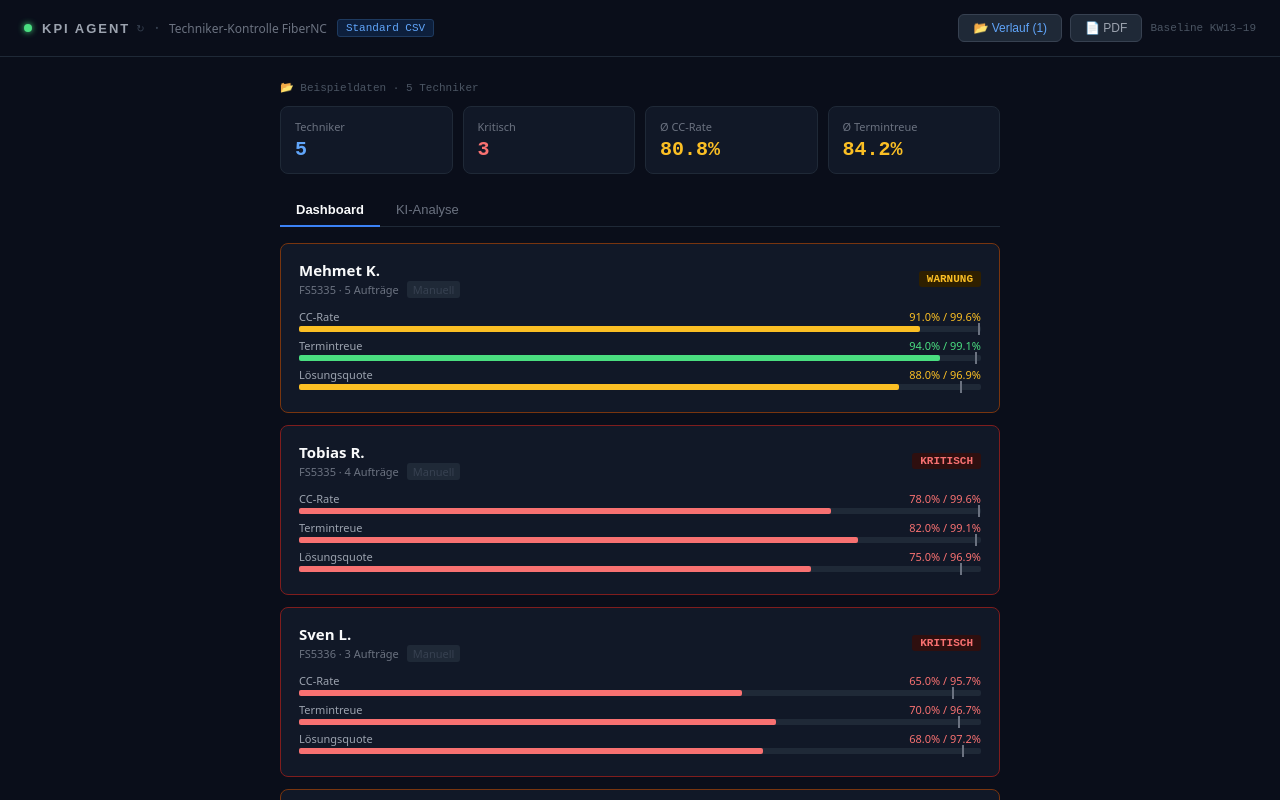
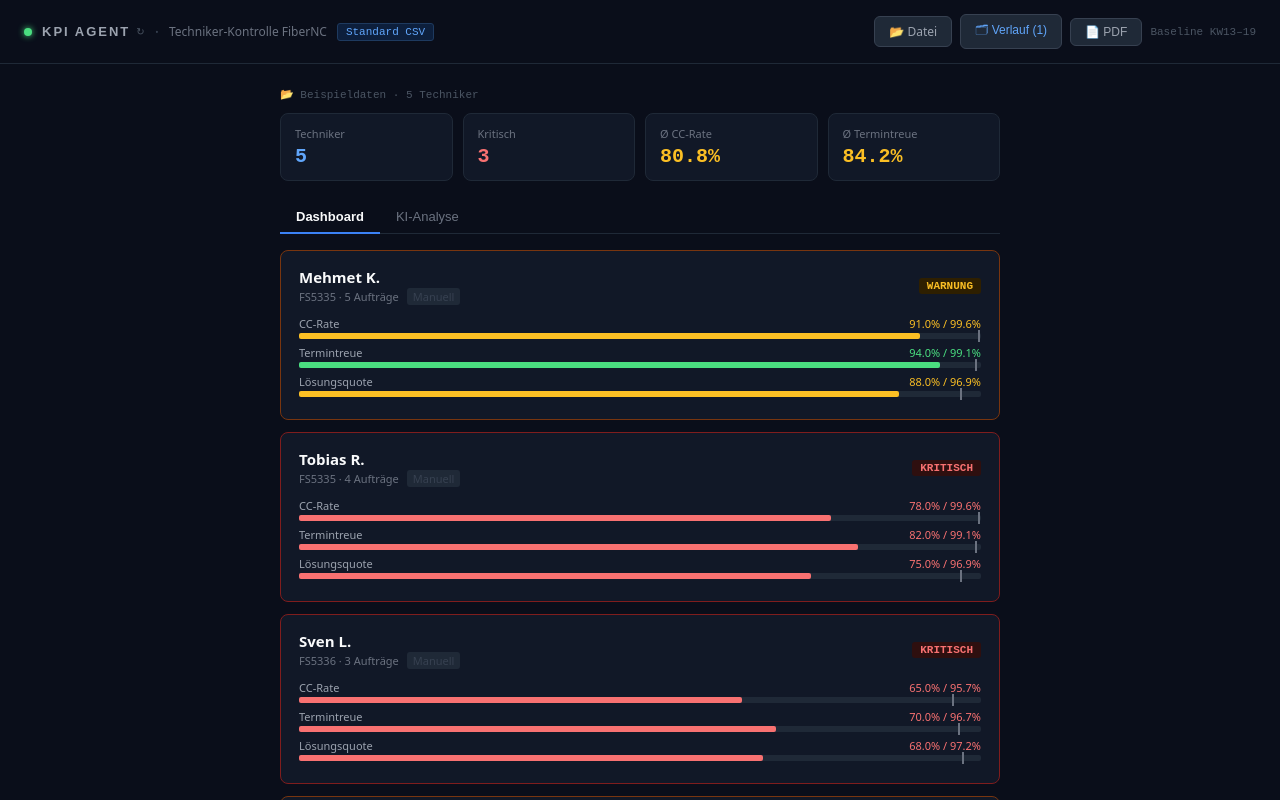
Before and after one commit to arashyaghmaei-png/kpi-agent, a Next.js app: page / in a window 1280 px wide. Both pictures are taken after a click on the button "Beispieldaten". Shown: the top 800 px of the page. Built offline with nearby package versions, Linux system fonts and the light colour scheme.

Commit message:
Update page.js

```diff
--- a/src/app/page.js
+++ b/src/app/page.js
@@ -321,6 +321,7 @@ function FormatBadge({ format }) {
 
 export default function KPIAgent() {
   const [techniker, setTechniker] = useState([]);
+  const [pendingTechniker, setPendingTechniker] = useState(null);
   const [aiAnalysis, setAiAnalysis] = useState("");
   const [loading, setLoading] = useState(false);
   const [exporting, setExporting] = useState(false);
@@ -332,7 +333,6 @@ export default function KPIAgent() {
   const [showSessions, setShowSessions] = useState(false);
   const dashboardRef = useRef(null);
 
-  // Beim Start gespeicherte Sessions laden
   useEffect(() => {
     try {
       const saved = localStorage.getItem(STORAGE_KEY);
@@ -340,26 +340,25 @@ export default function KPIAgent() {
     } catch(e) {}
   }, []);
 
-  // Sessions speichern wenn sie sich ändern
   useEffect(() => {
     try {
       localStorage.setItem(STORAGE_KEY, JSON.stringify(sessions));
     } catch(e) {}
   }, [sessions]);
 
-  const handleRows = useCallback((rows, name, skipSave) => {
-    if (!rows.length) { setError("Keine verwertbaren Daten gefunden."); return; }
-    const formats = [...new Set(rows.map(r => r.quelle))];
-    const fmt = formats.length === 1 ? formats[0] : "mixed";
-    setDetectedFormat(fmt);
-    setTechniker(rows);
+  // Wenn Analyse fertig ist und neue Datei wartet → automatisch laden
+  useEffect(() => {
+    if (!loading && pendingTechniker) {
+      setTechniker(pendingTechniker.rows);
+      setDetectedFormat(pendingTechniker.format);
+      setFileName(pendingTechniker.name);
       setAiAnalysis("");
-    setFileName(name);
-    setError("");
       setActiveTab("dashboard");
+      setPendingTechniker(null);
+    }
+  }, [loading, pendingTechniker]);
 
-    // Session speichern
-    if (!skipSave) {
+  const saveSession = (rows, name, fmt) => {
     const session = {
       id: Date.now(),
       name,
@@ -368,9 +367,28 @@ export default function KPIAgent() {
       uhrzeit: new Date().toLocaleTimeString("de-DE", { hour: "2-digit", minute: "2-digit" }),
       techniker: rows,
     };
-      setSessions(prev => [session, ...prev.slice(0, 19)]); // max 20 Sessions
+    setSessions(prev => [session, ...prev.slice(0, 19)]);
+  };
+
+  const handleRows = useCallback((rows, name, skipSave) => {
+    if (!rows.length) { setError("Keine verwertbaren Daten gefunden."); return; }
+    const formats = [...new Set(rows.map(r => r.quelle))];
+    const fmt = formats.length === 1 ? formats[0] : "mixed";
+    if (!skipSave) saveSession(rows, name, fmt);
+
+    if (loading) {
+      // KI läuft noch → in Warteschlange
+      setPendingTechniker({ rows, name, format: fmt });
+      setError("✓ Datei gespeichert — wird nach der Analyse geladen");
+    } else {
+      setDetectedFormat(fmt);
+      setTechniker(rows);
+      setAiAnalysis("");
+      setFileName(name);
+      setError("");
+      setActiveTab("dashboard");
     }
-  }, []);
+  }, [loading]);
 
   const loadSession = (session) => {
     handleRows(session.techniker, session.name, true);
@@ -396,6 +414,7 @@ export default function KPIAgent() {
   const handleFile = useCallback((e) => {
     const file = e.target.files[0];
     if (!file) return;
+    e.target.value = "";
     if (file.name.match(/\.xlsx?$/i)) { processXLSX(file); }
     else {
       const reader = new FileReader();
@@ -458,25 +477,27 @@ export default function KPIAgent() {
 
   return (
     <div style={{ background: "#0a0e1a", minHeight: "100vh", fontFamily: "system-ui, sans-serif", color: "#e5e7eb" }}>
-      {/* Header */}
       <div style={{ borderBottom: "1px solid #1f2937", padding: "14px 24px", display: "flex", alignItems: "center", justifyContent: "space-between" }}>
         <div style={{ display: "flex", alignItems: "center", gap: 10 }}>
           <div style={{ width: 8, height: 8, borderRadius: "50%", background: "#4ade80", boxShadow: "0 0 6px #4ade80" }} />
-          {/* KPI Agent Button — klickbar zum Aktualisieren */}
           <button onClick={() => window.location.reload()} style={{ background: "none", border: "none", cursor: "pointer", padding: 0, display: "flex", alignItems: "center", gap: 6 }}>
             <span style={{ fontWeight: 700, fontSize: 13, letterSpacing: 2, color: "#9ca3af", textTransform: "uppercase" }}>KPI Agent</span>
-            <span style={{ fontSize: 10, color: "#374151" }}>↻</span>
+            <span style={{ fontSize: 10, color: "#4b5563" }}>↻</span>
           </button>
           <span style={{ color: "#374151" }}>·</span>
           <span style={{ fontSize: 12, color: "#6b7280" }}>Techniker-Kontrolle FiberNC</span>
           {detectedFormat ? <FormatBadge format={detectedFormat} /> : null}
         </div>
         <div style={{ display: "flex", gap: 8, alignItems: "center" }}>
-          {/* Sessions Button */}
+          {/* Immer sichtbar: Datei hochladen während Analyse läuft */}
+          <label style={{ background: loading ? "#1a2e1a" : "#1f2937", color: loading ? "#4ade80" : "#9ca3af", border: `1px solid ${loading ? "#14532d" : "#374151"}`, padding: "6px 14px", borderRadius: 6, cursor: "pointer", fontSize: 12, display: "flex", alignItems: "center", gap: 6 }}>
+            {loading ? "⏳ Nächste Datei" : "📂 Datei"}
+            <input type="file" accept=".csv,.xlsx,.xls" onChange={handleFile} style={{ display: "none" }} />
+          </label>
           <div style={{ position: "relative" }}>
             <button onClick={() => setShowSessions(!showSessions)}
               style={{ background: "#1f2937", color: sessions.length > 0 ? "#60a5fa" : "#6b7280", border: "1px solid #374151", padding: "6px 14px", borderRadius: 6, cursor: "pointer", fontSize: 12 }}>
-              📂 Verlauf {sessions.length > 0 ? `(${sessions.length})` : ""}
+              🗂 Verlauf {sessions.length > 0 ? `(${sessions.length})` : ""}
             </button>
             {showSessions && (
               <div style={{ position: "absolute", right: 0, top: 36, width: 320, background: "#111827", border: "1px solid #1f2937", borderRadius: 8, zIndex: 100, maxHeight: 400, overflowY: "auto" }}>
@@ -493,7 +514,7 @@ export default function KPIAgent() {
                     onMouseLeave={e => e.currentTarget.style.background = "transparent"}>
                     <div>
                       <div style={{ fontSize: 12, color: "#f9fafb", fontWeight: 600 }}>{s.name}</div>
-                      <div style={{ fontSize: 10, color: "#6b7280", marginTop: 2 }}>{s.datum} {s.uhrzeit} · {s.techniker.length} Techniker · <FormatBadge format={s.format} /></div>
+                      <div style={{ fontSize: 10, color: "#6b7280", marginTop: 2 }}>{s.datum} {s.uhrzeit} · {s.techniker.length} Techniker</div>
                     </div>
                     <button onClick={(e) => deleteSession(s.id, e)} style={{ background: "none", border: "none", color: "#4b5563", cursor: "pointer", fontSize: 14, padding: "0 4px" }}>✕</button>
                   </div>
@@ -521,9 +542,9 @@ export default function KPIAgent() {
               <input type="file" accept=".csv,.xlsx,.xls" onChange={handleFile} style={{ display: "none" }} />
             </label>
             <button onClick={loadExample} style={{ background: "#1f2937", color: "#9ca3af", border: "1px solid #374151", padding: "10px 24px", borderRadius: 6, cursor: "pointer", fontSize: 13, fontWeight: 600 }}>Beispieldaten</button>
-            {error && <div style={{ marginTop: 16, color: "#f87171", fontSize: 13 }}>{error}</div>}
+            {error && <div style={{ marginTop: 16, color: "#4ade80", fontSize: 13 }}>{error}</div>}
             {sessions.length > 0 && (
-              <div style={{ marginTop: 32, textAlign: "left", maxWidth: 400, margin: "32px auto 0" }}>
+              <div style={{ marginTop: 32, maxWidth: 400, margin: "32px auto 0" }}>
                 <div style={{ fontSize: 12, color: "#6b7280", marginBottom: 12, textAlign: "center" }}>— oder letzte Auswertung laden —</div>
                 {sessions.slice(0, 3).map(s => (
                   <div key={s.id} onClick={() => loadSession(s)}
@@ -541,7 +562,10 @@ export default function KPIAgent() {
 
         {techniker.length > 0 && (
           <>
-            {fileName ? <div style={{ fontSize: 11, color: "#4b5563", marginBottom: 12, fontFamily: "monospace" }}>📂 {fileName} · {techniker.length} Techniker</div> : null}
+            <div style={{ display: "flex", justifyContent: "space-between", alignItems: "center", marginBottom: 12 }}>
+              {fileName ? <div style={{ fontSize: 11, color: "#4b5563", fontFamily: "monospace" }}>📂 {fileName} · {techniker.length} Techniker</div> : null}
+              {pendingTechniker ? <div style={{ fontSize: 11, color: "#4ade80" }}>⏳ Nächste Datei bereit: {pendingTechniker.name}</div> : null}
+            </div>
             <div style={{ display: "grid", gridTemplateColumns: "repeat(4, 1fr)", gap: 10, marginBottom: 20 }}>
               {(isOTView ? [
                 { label: "Techniker", value: techniker.length, color: "#60a5fa" },
@@ -574,9 +598,9 @@ export default function KPIAgent() {
               <>
                 <div style={{ marginBottom: 16 }}>{techniker.map((t, i) => <TechCard key={i} tech={t} />)}</div>
                 <button onClick={runAnalysis} disabled={loading} style={{ width: "100%", background: loading ? "#1f2937" : "#1d4ed8", color: loading ? "#6b7280" : "#fff", border: "none", borderRadius: 8, padding: "14px", fontSize: 14, fontWeight: 700, cursor: loading ? "not-allowed" : "pointer" }}>
-                  {loading ? "KI analysiert..." : "🤖 KI-Analyse starten"}
+                  {loading ? "⏳ KI analysiert... (neue Datei kann oben hochgeladen werden)" : "🤖 KI-Analyse starten"}
                 </button>
-                <button onClick={() => { setTechniker([]); setAiAnalysis(""); setFileName(""); setError(""); setDetectedFormat(null); }}
+                <button onClick={() => { setTechniker([]); setAiAnalysis(""); setFileName(""); setError(""); setDetectedFormat(null); setPendingTechniker(null); }}
                   style={{ width: "100%", marginTop: 8, background: "none", color: "#4b5563", border: "1px solid #1f2937", borderRadius: 8, padding: "10px", fontSize: 12, cursor: "pointer" }}>
                   Neue Datei laden
                 </button>
@@ -586,7 +610,7 @@ export default function KPIAgent() {
             {activeTab === "analyse" && (
               <div>
                 {!aiAnalysis && !loading ? <div style={{ textAlign: "center", padding: "40px", color: "#6b7280" }}>Noch keine Analyse. Dashboard öffnen und starten.</div> : null}
-                {loading ? <div style={{ textAlign: "center", padding: "40px", color: "#6b7280" }}>KI analysiert...</div> : null}
+                {loading ? <div style={{ textAlign: "center", padding: "40px", color: "#6b7280" }}>⏳ KI analysiert...</div> : null}
                 {aiAnalysis ? <div style={{ background: "#111827", border: "1px solid #1f2937", borderRadius: 8, padding: "20px", fontSize: 13, lineHeight: 1.8, color: "#d1d5db" }} dangerouslySetInnerHTML={{ __html: renderMarkdown(aiAnalysis) }} /> : null}
                 {error && <div style={{ background: "#2e0f0f", border: "1px solid #7f1d1d", borderRadius: 8, padding: 16, color: "#f87171", fontSize: 13 }}>{error}</div>}
               </div>
```
Lines whose indentation alone changed are shown as unchanged.
